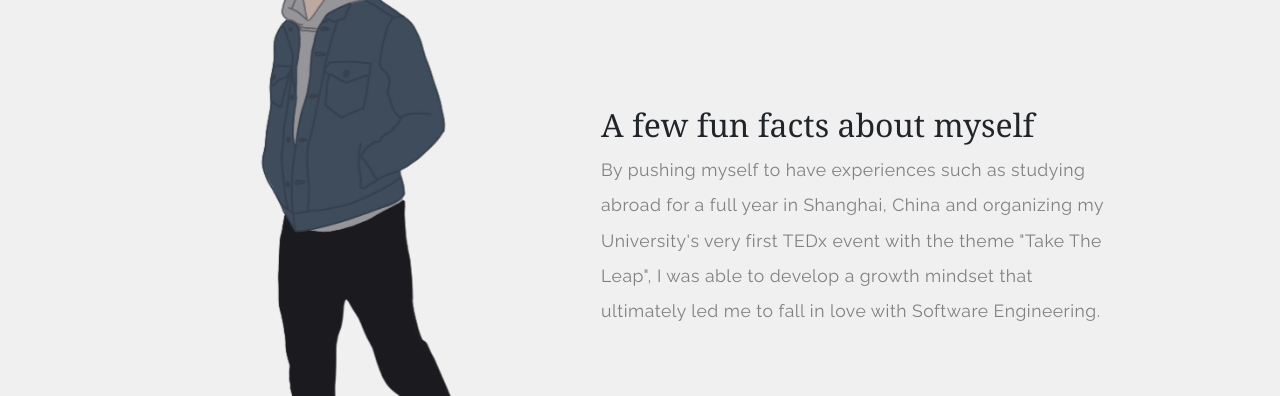
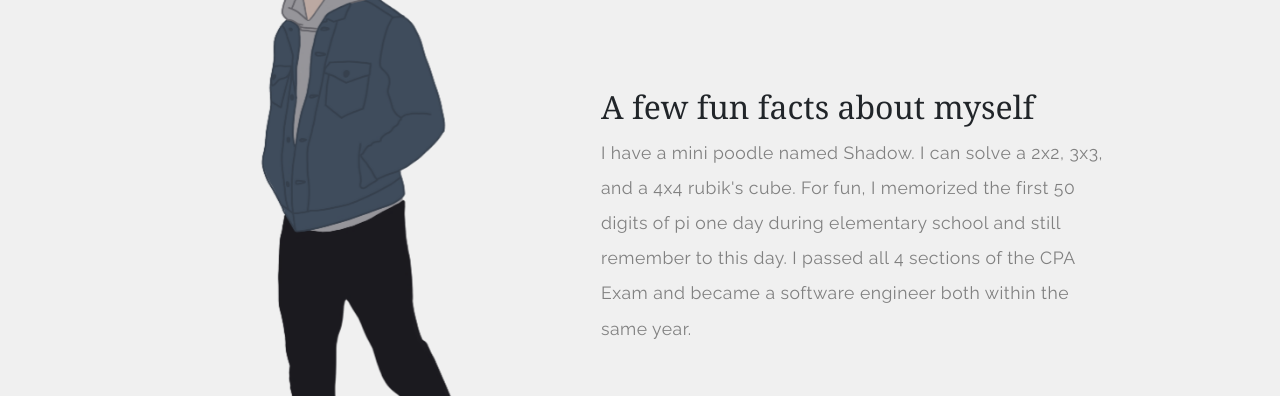
Before and after one commit to davidhk21/my-portfolio, a Next.js app: page /about in a window 1280 px wide. Shown: the part 1260-1656 px from the top of the page. Built offline with nearby package versions, Linux system fonts and the light colour scheme.

Commit message:
changed fun facts about myself

```diff
--- a/components/about_components/fun_facts.js
+++ b/components/about_components/fun_facts.js
@@ -18,7 +18,7 @@ export default function FunFacts() {
       <Fade distance="100px" delay={500} right>
         <div className={styles.funFactsInfoContainer}>
           <h1 className={styles.funFactsTitle}>A few fun facts about myself</h1>
-          <p>By pushing myself to have experiences such as studying abroad for a full year in Shanghai, China and organizing my University&apos;s very first TEDx event with the theme &quot;Take The Leap&quot;, I was able to develop a growth mindset that ultimately led me to fall in love with Software Engineering.</p>
+          <p>I have a mini poodle named Shadow. I can solve a 2x2, 3x3, and a 4x4 rubik's cube. For fun, I memorized the first 50 digits of pi one day during elementary school and still remember to this day. I passed all 4 sections of the CPA Exam and became a software engineer both within the same year.</p>
         </div>
       </Fade>
     </div>
--- a/components/home_page_components/about_me.js
+++ b/components/home_page_components/about_me.js
@@ -10,7 +10,7 @@ export default function AboutMe() {
       <div className={styles.aboutMeInfoContainer}>
         <div className={styles.aboutMeDescContainer}>
           <FontAwesomeIcon icon={['fas', 'child']} className={styles.iconBody} />
-          <p className={styles.aboutMeDescText}>&quot;As the body moves, the mind grooves&quot;. I love being active and you can most likely catch me at a volleyball open gym.</p>
+          <p className={styles.aboutMeDescText}>&quot;As the body moves, the mind grooves&quot;. I love being active and you can most likely find me at a volleyball open gym.</p>
         </div>
         <div className={styles.aboutMeDescContainer}>
           <FontAwesomeIcon icon={['fas', 'heart']} className={styles.iconBody} />
```
